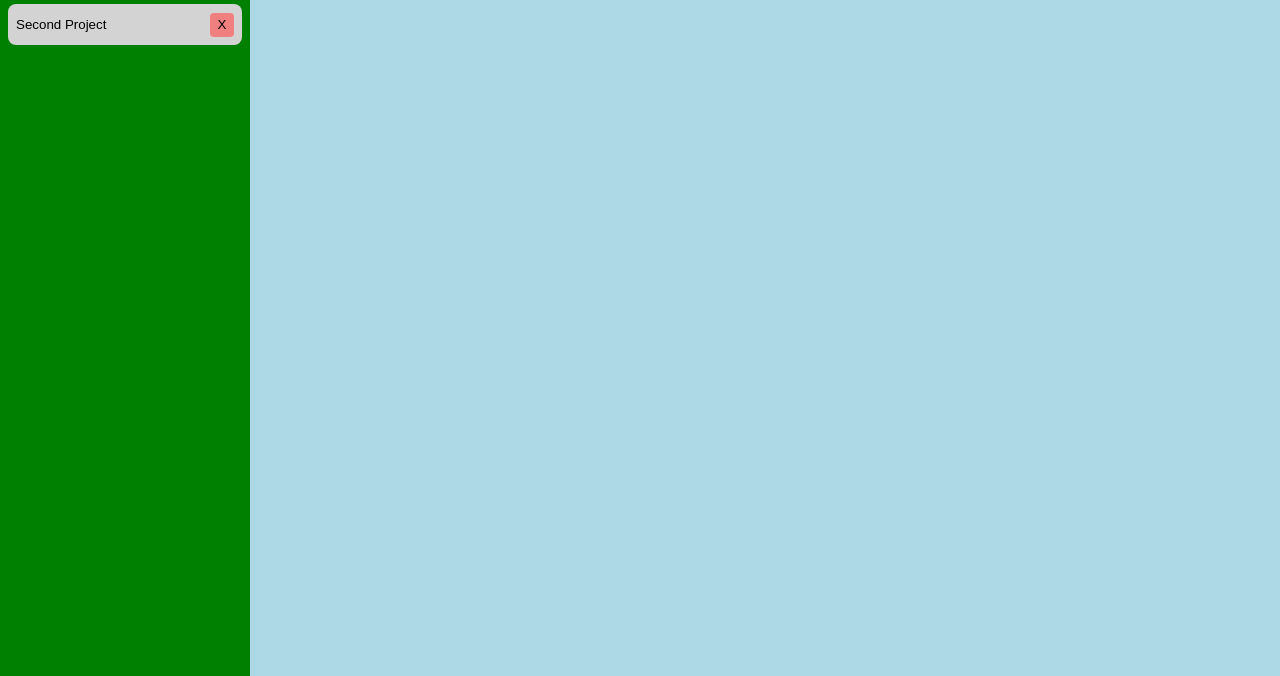
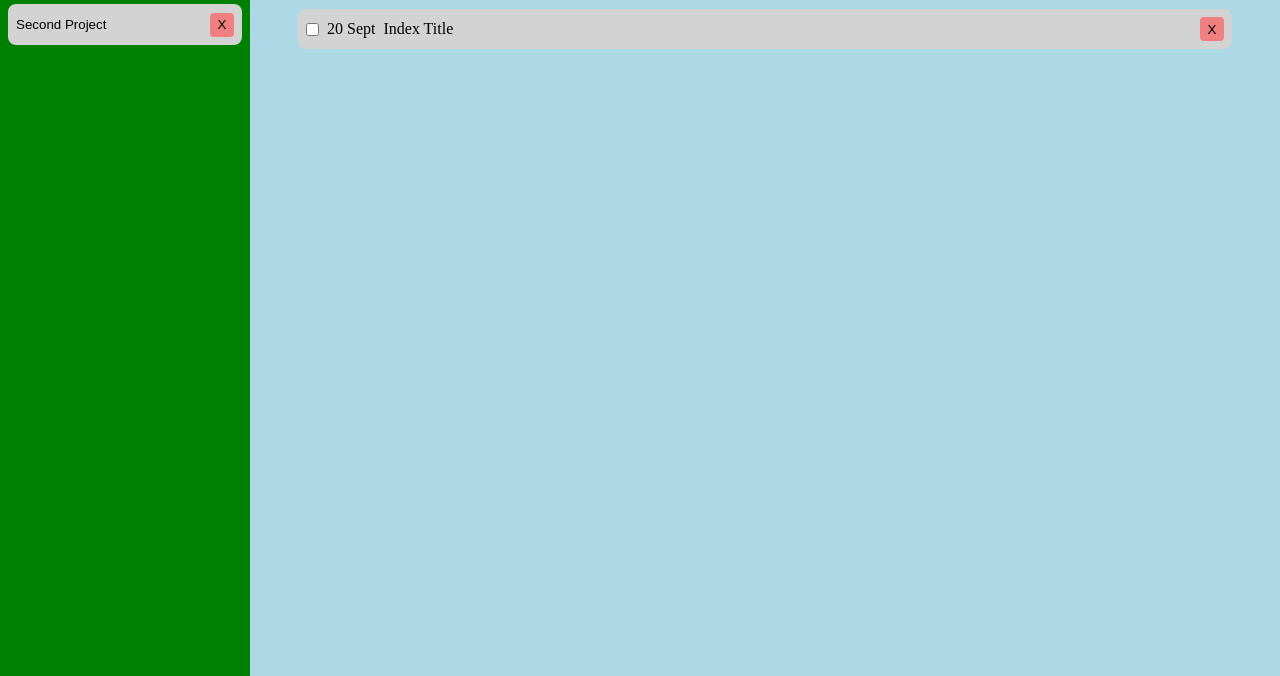
Before and after one commit to A-Shushi/odin-todo, a website built with webpack: page src/template.html in a window 1280 px wide. Shown: the part 124-800 px from the top of the page. Built offline with nearby package versions, Linux system fonts and the light colour scheme.

Commit message:
Create function to display task list in HTML

```diff
--- a/src/display.js
+++ b/src/display.js
@@ -1,9 +1,11 @@
 const sidebarProjects = document.querySelector("#project-list")
+const projectContainer = document.querySelector("#project-container")
 
 function renderSidebar(projectArray) {
     while (sidebarProjects.firstChild) {
         sidebarProjects.removeChild(sidebarProjects.firstChild)
     }
+
     const newListItem = document.createElement("li");
     newListItem.id = "inbox-list-item"
 
@@ -17,6 +19,7 @@ function renderSidebar(projectArray) {
     newListItem.appendChild(projectButton)
 
     sidebarProjects.appendChild(newListItem)
+
     for (let i = 1; i < projectArray.length; i++) {
         const newListItem = document.createElement("li");
         newListItem.className = "project-list-item"
@@ -35,7 +38,7 @@ function renderSidebar(projectArray) {
         deleteButton.textContent = "X"
         deleteButton.addEventListener("click", (event) => {
             console.log(event)
-            console.log("DELETE")
+            console.log(`DELETE Project ${i}`)
         })
         newListItem.appendChild(deleteButton)
 
@@ -43,4 +46,57 @@ function renderSidebar(projectArray) {
     }
 }
 
-export {renderSidebar}
+function renderProject(project) {
+    while (projectContainer.firstChild) {
+        projectContainer.removeChild(projectContainer.firstChild)
+    }
+
+    const newProjectHeader = document.createElement("h1")
+    newProjectHeader.textContent = project.name;
+    projectContainer.appendChild(newProjectHeader)
+
+    const newUnorderedList = document.createElement("ul")
+    newUnorderedList.id = "todo-list";
+    projectContainer.appendChild(newUnorderedList);
+
+    for (let i = 0; i < project.todoArray.length; i++) {
+        const newListItem = document.createElement("li");
+        newListItem.className = "todo-list-item"
+
+        const newCheckbox = document.createElement("input")
+        newCheckbox.type = "checkbox";
+        newCheckbox.name = "task-check";
+        newCheckbox.id = `${i}`;
+        newCheckbox.addEventListener('change', function () {
+            if (this.checked) {
+                console.log(`${project.todoArray[i].title} is checked`);
+            } else {
+                console.log(`${project.todoArray[i].title} is unchecked`);
+            }
+        });
+        newListItem.appendChild(newCheckbox);
+
+        const newDueDate = document.createElement("p");
+        newDueDate.className = "due-date";
+        newDueDate.textContent = project.todoArray[i].dueDate
+        newListItem.appendChild(newDueDate);
+
+        const newTaskTitle = document.createElement("p");
+        newTaskTitle.className = "todo-item";
+        newTaskTitle.textContent = project.todoArray[i].title;
+        newListItem.appendChild(newTaskTitle)
+
+        const deleteButton = document.createElement("button")
+        deleteButton.className = "delete";
+        deleteButton.textContent = "X"
+        deleteButton.addEventListener("click", (event) => {
+            console.log(event)
+            console.log(`DELETE TASK ${i}`)
+        })
+        newListItem.appendChild(deleteButton)
+
+        newUnorderedList.appendChild(newListItem)
+    }
+}
+
+export {renderSidebar, renderProject}
--- a/src/index.js
+++ b/src/index.js
@@ -10,9 +10,9 @@ projectStorage.createProject("New Project")
 projectStorage.createProject("Second Project")
 
 // Create new note and append to storage
-createTodo(0, "Index Title", "Description", "DueDate", "Priority")
-createTodo(1, "First Title", "Description", "DueDate", "Priority")
-createTodo(2, "First Title", "Description", "DueDate", "Priority")
+createTodo(0, "Index Title", "Description", "20 Sept", "Priority")
+createTodo(1, "First Title", "Description", "21 Sept", "Priority")
+createTodo(2, "First Title", "Description", "22 Sept", "Priority")
 
 console.log(projectStorage.projectArray)
 console.log(projectStorage.projectArray[0].todoArray)
@@ -20,3 +20,4 @@ console.log(projectStorage.projectArray[1].todoArray)
 console.log(projectStorage.projectArray[2].todoArray)
 
 display.renderSidebar(projectStorage.projectArray)
+display.renderProject(projectStorage.projectArray[0])
--- a/src/styles.css
+++ b/src/styles.css
@@ -77,7 +77,33 @@ li {
     background-color: orangered;
 }
 
-.project-container {
+#project-container {
+    display: flex;
+    flex-direction: column;
     background-color: lightblue;
     padding: 3rem;
+    gap: 3rem;
 }
+
+#todo-list {
+    display: flex;
+    flex-direction: column;
+    gap: 0.5rem;
+}
+
+.todo-list-item {
+    display: flex;
+    align-items: center;
+    gap: 0.5rem;
+    background-color: lightgrey;
+    border-radius: 8px;
+    padding: 0.5rem;
+}
+
+.todo-list-item:hover {
+    background-color: grey;
+}
+
+.todo-item {
+    flex: 1;
+}
--- a/src/template.html
+++ b/src/template.html
@@ -12,9 +12,7 @@
         <div id="sidebar">
             <ul id="project-list"></ul>
         </div>
-        <div class="project-container">
-            <h1>Inbox</h1>
-        </div>
+        <div id="project-container"></div>
     </div>
 </body>
 </html>
```
